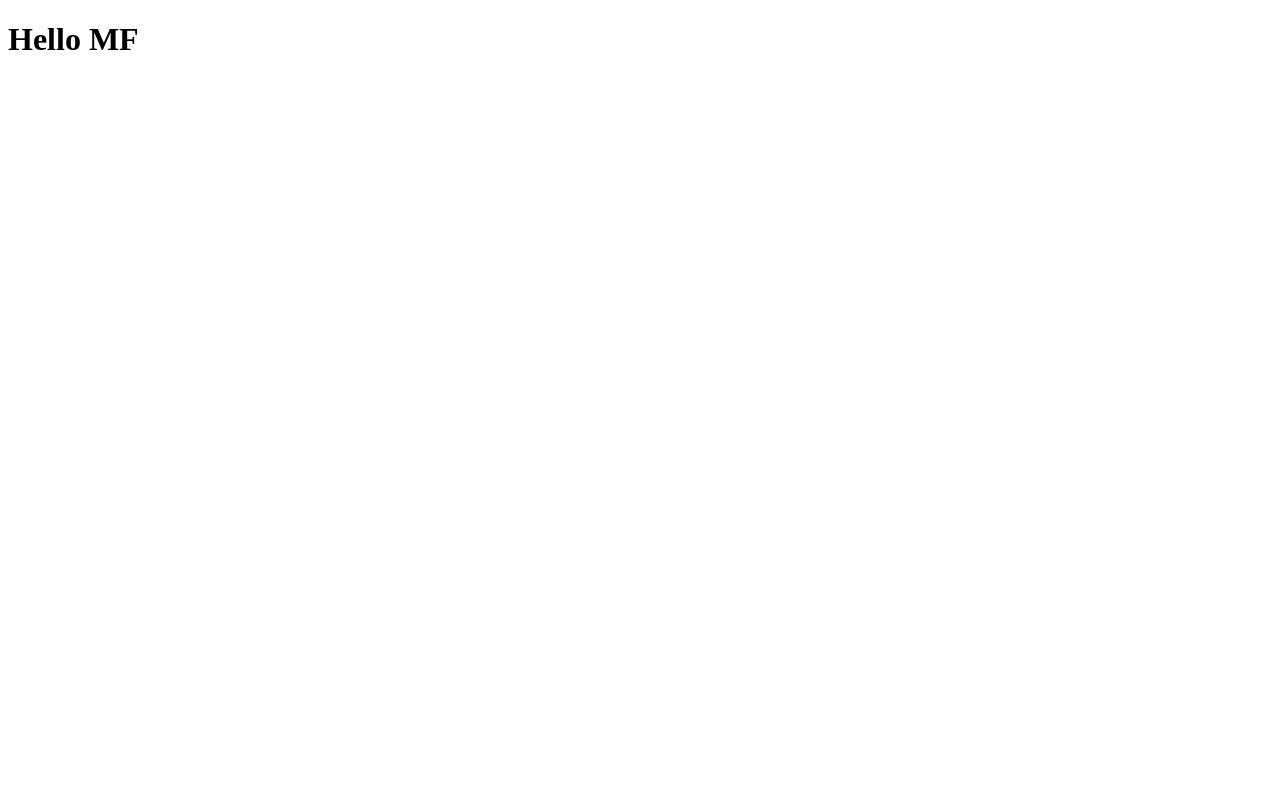
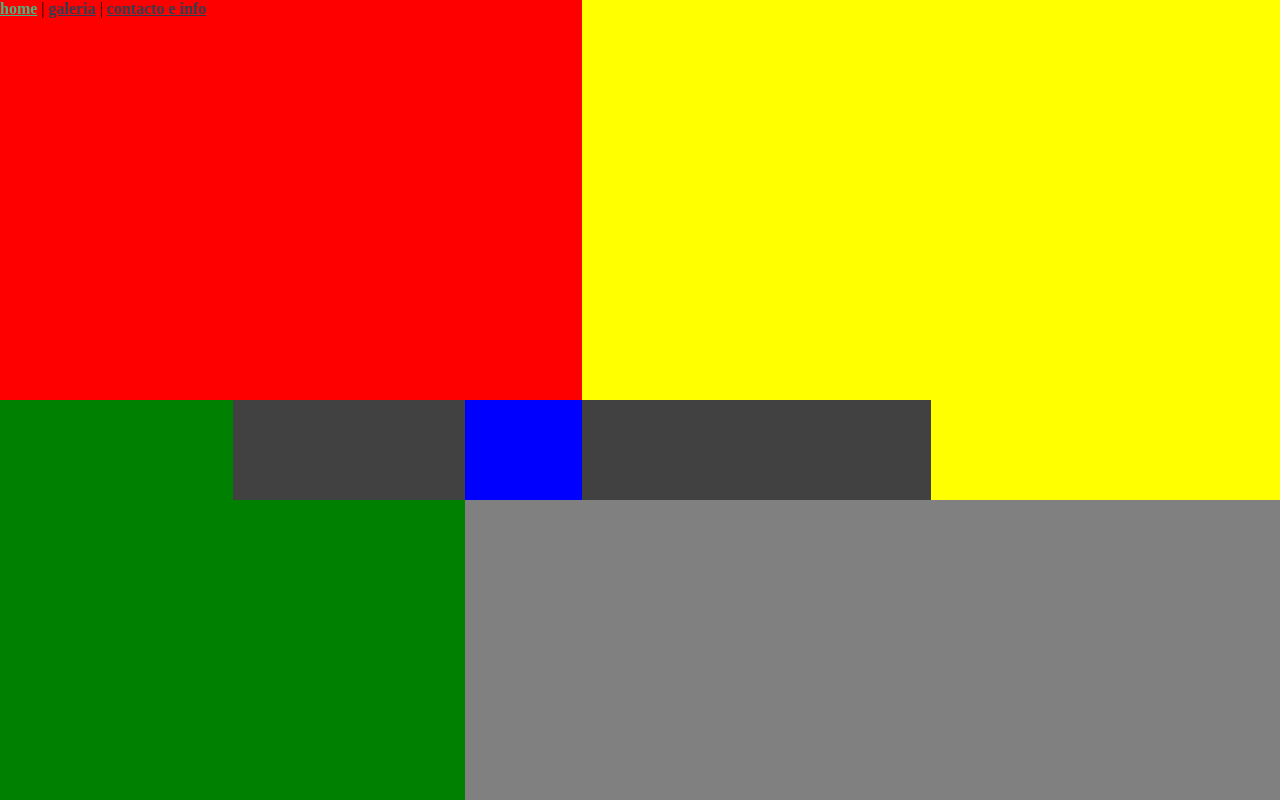
Before and after one commit to mecamon/mecarq, a Vue app: page / in a window 1280 px wide. Built offline with nearby package versions, Linux system fonts and the light colour scheme.

Commit message:
Home view grid created

```diff
--- a/package.json
+++ b/package.json
@@ -8,10 +8,12 @@
   },
   "dependencies": {
     "core-js": "^3.6.5",
-    "vue": "^2.6.11"
+    "vue": "^2.6.11",
+    "vue-router": "^3.2.0"
   },
   "devDependencies": {
     "@vue/cli-plugin-babel": "~4.5.0",
+    "@vue/cli-plugin-router": "^4.5.9",
     "@vue/cli-service": "~4.5.0",
     "vue-template-compiler": "^2.6.11"
   }
--- a/src/App.vue
+++ b/src/App.vue
@@ -1,18 +1,25 @@
 <template>
 	<div id="app">
-		<HelloWorld />
+		<router-view />
 	</div>
 </template>
 
-<script>
-import HelloWorld from './components/HelloWorld.vue';
+<style>
+* {
+	margin: 0;
+	padding: 0;
+	box-sizing: border-box;
+}
+#app {
+	width: 100vw;
+	height: 100vh;
+}
+#nav a {
+	font-weight: bold;
+	color: #2c3e50;
+}
 
-export default {
-	name: 'App',
-	components: {
-		HelloWorld,
-	},
-};
-</script>
-
-<style></style>
+#nav a.router-link-exact-active {
+	color: #42b983;
+}
+</style>
--- a/src/main.js
+++ b/src/main.js
@@ -1,8 +1,10 @@
 import Vue from 'vue';
 import App from './App.vue';
+import router from './router'
 
 Vue.config.productionTip = false;
 
 new Vue({
-	render: h => h(App),
+    router,
+    render: h => h(App)
 }).$mount('#app');
--- /dev/null
+++ b/src/router/index.js
@@ -0,0 +1,33 @@
+import Vue from 'vue';
+import VueRouter from 'vue-router';
+import Home from '../views/Home.vue';
+import Galeria from '../views/Galeria.vue';
+import ContactoInfo from '../views/ContactoInfo.vue';
+
+Vue.use(VueRouter);
+
+const routes = [
+	{
+		path: '/',
+		name: 'Home',
+		component: Home,
+	},
+	{
+		path: '/galeria',
+		name: 'Galeria',
+		component: Galeria,
+	},
+	{
+		path: '/contacto-info',
+		name: 'ContactoInfo',
+		component: ContactoInfo,
+	},
+];
+
+const router = new VueRouter({
+	mode: 'history',
+	base: process.env.BASE_URL,
+	routes,
+});
+
+export default router;
--- a/src/views/Home.vue
+++ b/src/views/Home.vue
@@ -1,10 +1,61 @@
 <template>
-	<div>
-		<h1>Hello from Home</h1>
+	<div class="home">
+		<div class="nav-area">
+			<div id="nav">
+				<router-link to="/">home</router-link> |
+				<router-link to="/galeria">galeria</router-link> |
+				<router-link to="/contacto-info">contacto e info</router-link>
+			</div>
+		</div>
+		<div class="photo-1-area"></div>
+		<div class="photo-1-title"></div>
+		<div class="photo-2-area"></div>
+		<div class="photo-2-title"></div>
+		<div class="info-area"></div>
+		<div class="play-pause"></div>
 	</div>
 </template>
+
 <script>
 export default {
 	name: 'Home',
+	components: {},
 };
 </script>
+<style scoped>
+.home {
+	display: grid;
+	width: 100%;
+	height: 100%;
+	grid-template-rows: repeat(8, 1fr);
+	grid-template-columns: repeat(11, 1fr);
+}
+.nav-area {
+	grid-area: 1 / 1 / 5 / 6;
+	background-color: red;
+}
+.photo-1-area {
+	grid-area: 1 / 6 / 6 / 12;
+	background-color: yellow;
+}
+.photo-1-title {
+	grid-area: 5 / 6 / 6 / 9;
+	background-color: rgb(65, 65, 65);
+}
+.photo-2-area {
+	grid-area: 5 / 1 / 9 / 5;
+	background-color: green;
+}
+.photo-2-title {
+	grid-area: 5 / 3 / 6 / 6;
+	background-color: rgb(65, 65, 65);
+}
+.info-area {
+	grid-area: 6 / 5 / 9 / 12;
+	background-color: gray;
+}
+.play-pause {
+	grid-area: 5 / 5 / 6 / 6;
+	background-color: blue;
+}
+</style>
```
Also changed, not shown: 1 other file (tests, documents, lock files or other folders).
